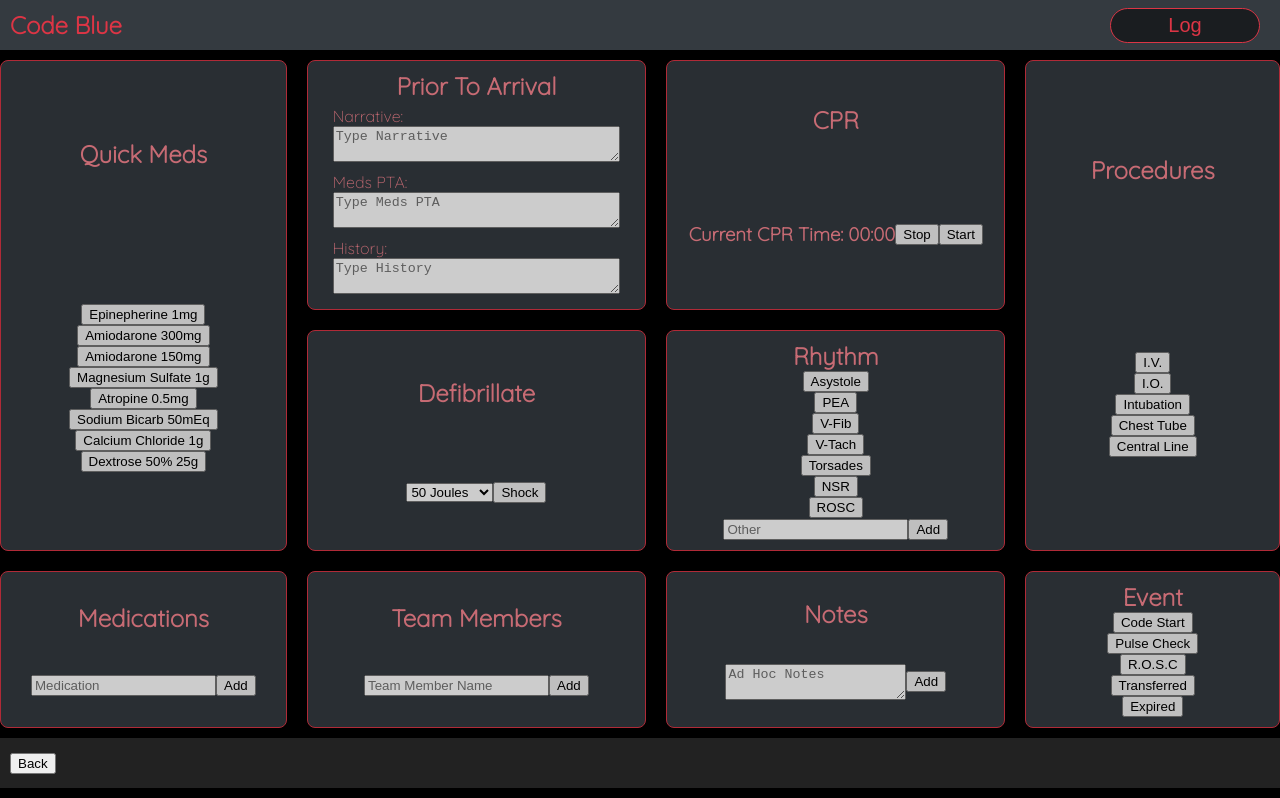
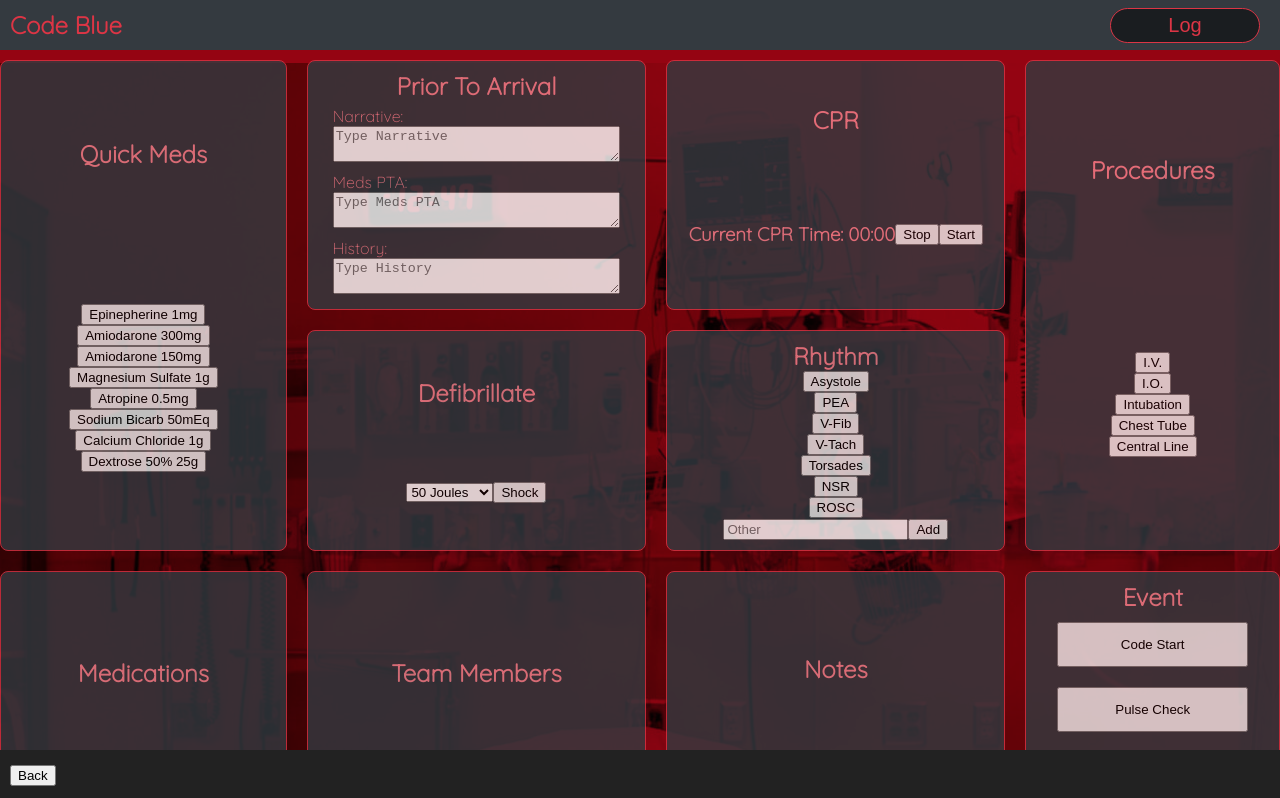
Before and after one commit to pyRN/rapid-resp, a React (Create React App) app: page /codeBlue in a window 1280 px wide. Shown: the top 798 px of the page. Built offline with nearby package versions, Linux system fonts and the light colour scheme.

Commit message:
Added background, fixed grid and styled components

```diff
--- a/src/components/CodeBlueContainer/CodeBlueContainer.css
+++ b/src/components/CodeBlueContainer/CodeBlueContainer.css
@@ -7,13 +7,18 @@
 .main-code-blue-container {
   display: grid;
   grid-template-columns: 0.75fr 1fr 1fr 0.75fr;
-  grid-template-rows: 1fr, 0.5fr, 0.5fr;
+  grid-template-rows: 0.5fr 0.5fr 0.5fr 0.5fr 0.5fr;
   column-gap: 20px;
+  background: var(--tertiary-red) url("../../media/Code-Blue.jpg") center
+    no-repeat;
+  background-blend-mode: multiply, luminosity;
+  height: 100%;
+  width: 100%;
 }
 
 .pta-card {
   grid-column: 2/3;
-  grid-row: 1;
+  grid-row: 0.5;
 }
 
 .cpr-card {
@@ -54,16 +59,32 @@
   grid-row: 3;
 }
 
-.outcome-card {
+.events-card {
   grid-column: 4;
   grid-row: 3;
 }
+
+.code-blue-btn {
+  padding: 10px;
+  margin: 10px;
+  width: 90%;
+  min-width: 100px;
+  height: 45px;
+  font-size: 10pt;
+}
+
+/* .code-blue-btn:hover {
+  background-color: rgba(0, 0, 0, 1);
+  color: white;
+  box-shadow: 0px 0px 10px var(--primary-red);
+  transition: 0.3s ease-in;
+} */
 
 @media only screen and (max-width: 1100px) {
   .main-code-blue-container {
     display: flex;
     flex-direction: column;
     flex-wrap: wrap;
-    margin: 0 5%;
+    margin: 0;
   }
 }
```
